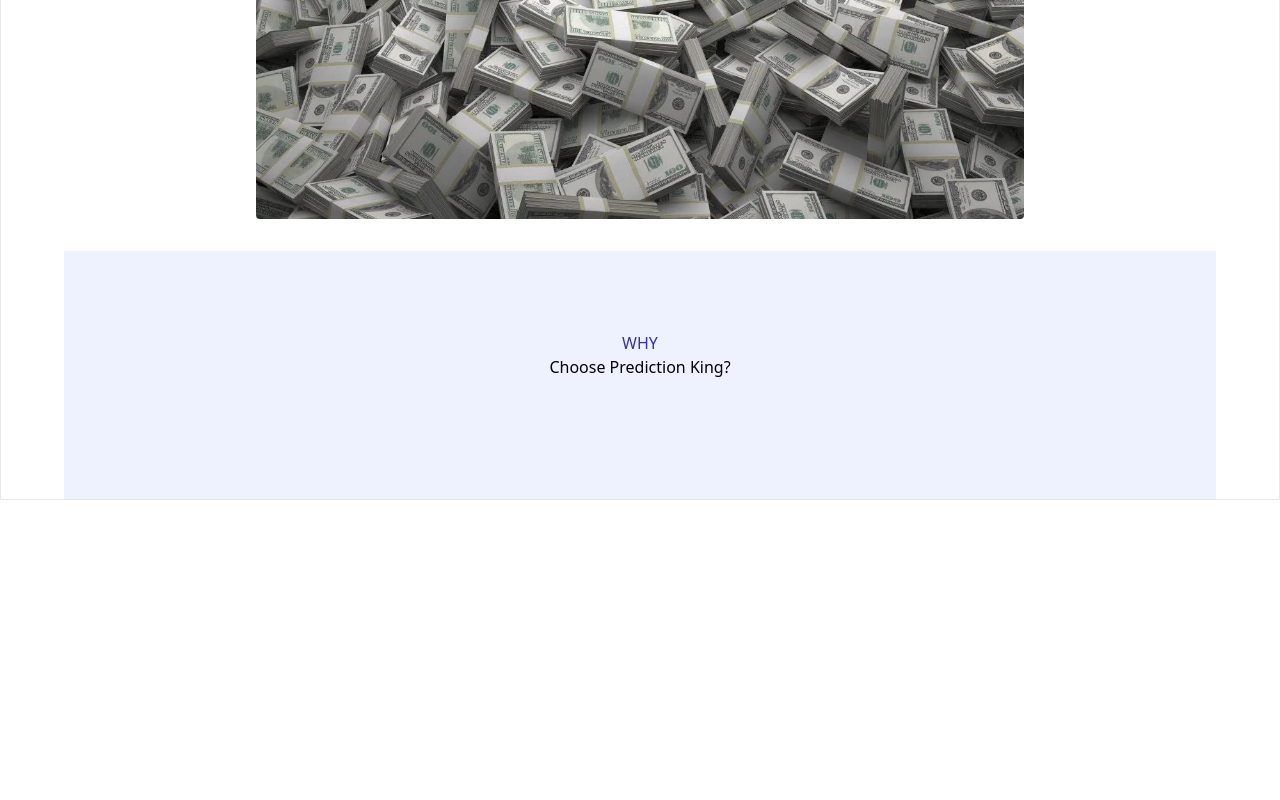
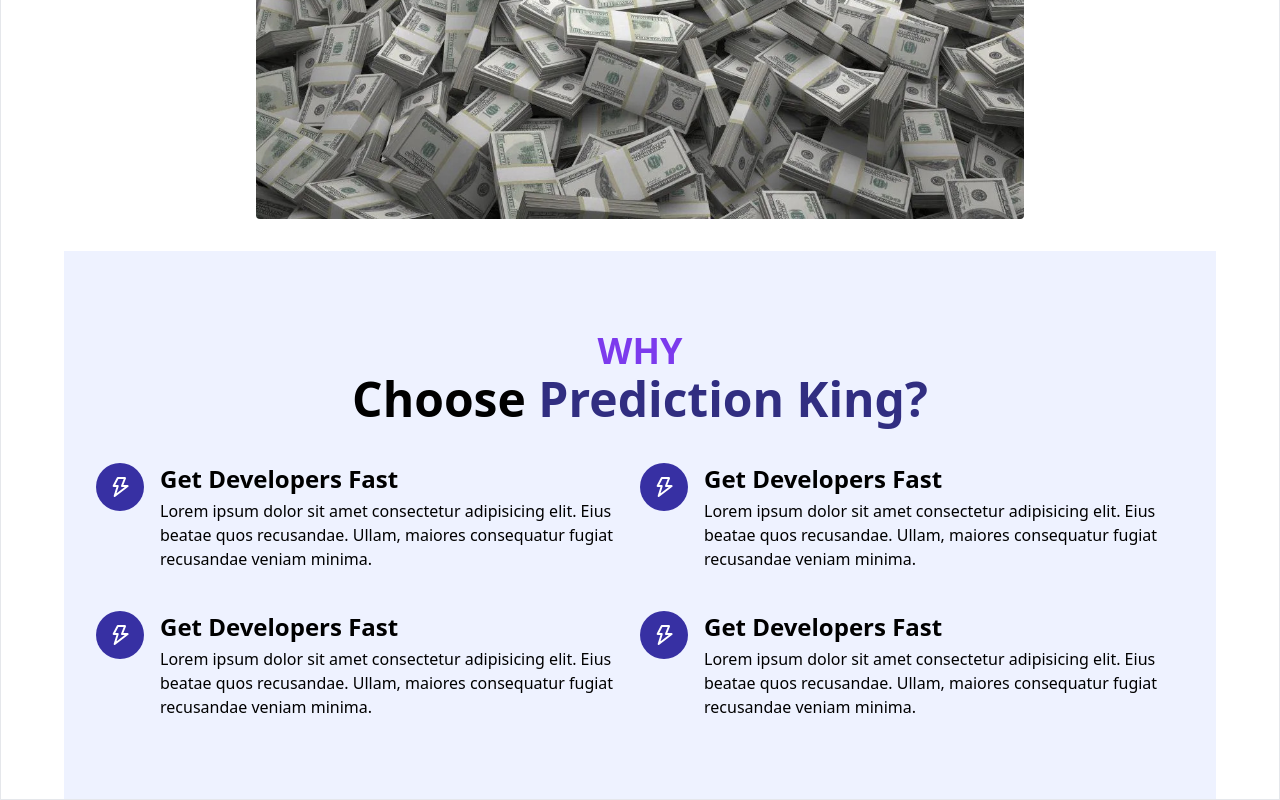
Before and after one commit to Rickey07/Prediction_king_landing_page, a website: page index.html in a window 1280 px wide. Shown: the part 744-1544 px from the top of the page. Before the commit the page ends 1244 px from the top, so only its background shows below. Drawn offline with nearby package versions, Linux system fonts and the light colour scheme.

Commit message:
Added Features section

```diff
--- a/index.html
+++ b/index.html
@@ -36,17 +36,87 @@
             Book a Call
           </button>
         </div>
-
       </section>
       <div class="relative mb-8 m-auto max-w-3xl mx-auto mt-5">
-        <img src="./assets/OFX3-iStock-492595743-1200x800.jpg" class="object-cover rounded" alt="company"/>
+        <img
+          src="./assets/OFX3-iStock-492595743-1200x800.jpg"
+          class="object-cover rounded"
+          alt="company"
+        />
       </div>
       <section id="features">
         <div class="max-w-6xl bg-indigo-50 mx-auto px-4 py-16 lg:px-8 lg:py-20">
-            <div class="max-w-xl mb-10 md:mx-auto sm:text-center">
-              <p class="text-base text-indigo-800">WHY</p>
-              <h2>Choose Prediction King?</h2>
+          <div class="max-w-xl mb-10 md:mx-auto sm:text-center">
+            <p class="text-base font-bold sm:text-4xl text-violet-600 mb-1">
+              WHY
+            </p>
+            <h2 class="text-[1.5rem] font-bold sm:text-5xl">
+              <span>Choose</span>
+              <span class="text-indigo-900">Prediction King?</span>
+            </h2>
+          </div>
+          <div class="grid mx-auto gap-y-10 space-y-4 sm:space-y-0 md:grid-cols-2">
+            <div class="flex flex-row">
+              <div class="mb-4 mr-4">
+                <div class="rounded-full w-12 h-12 p-2 text-white bg-indigo-800">
+                  <img src="./assets/thunder-svgrepo-com.svg" class="object-cover invert" alt="features"/>
+                </div>
+              </div>
+              <div>
+                <h2 class="mb-1 font-bold text-base sm:text-2xl">Get Developers Fast</h2>
+                <p class="font-light text-sm sm:text-base">
+                  Lorem ipsum dolor sit amet consectetur adipisicing elit. Eius
+                  beatae quos recusandae. Ullam, maiores consequatur fugiat
+                  recusandae veniam minima.
+                </p>
+              </div>
             </div>
+            <div class="flex flex-row">
+              <div class="mb-4 mr-4">
+                <div class="rounded-full w-12 h-12 p-2 text-white bg-indigo-800">
+                  <img src="./assets/thunder-svgrepo-com.svg" class="object-cover invert" alt="features"/>
+                </div>
+              </div>
+              <div>
+                <h2 class="mb-1 font-bold text-base sm:text-2xl">Get Developers Fast</h2>
+                <p class="font-light text-sm sm:text-base">
+                  Lorem ipsum dolor sit amet consectetur adipisicing elit. Eius
+                  beatae quos recusandae. Ullam, maiores consequatur fugiat
+                  recusandae veniam minima.
+                </p>
+              </div>
+            </div>
+            <div class="flex flex-row">
+              <div class="mb-4 mr-4">
+                <div class="rounded-full w-12 h-12 p-2 text-white bg-indigo-800">
+                  <img src="./assets/thunder-svgrepo-com.svg" class="object-cover invert" alt="features"/>
+                </div>
+              </div>
+              <div>
+                <h2 class="mb-1 font-bold text-base sm:text-2xl">Get Developers Fast</h2>
+                <p class="font-light text-sm sm:text-base">
+                  Lorem ipsum dolor sit amet consectetur adipisicing elit. Eius
+                  beatae quos recusandae. Ullam, maiores consequatur fugiat
+                  recusandae veniam minima.
+                </p>
+              </div>
+            </div>
+            <div class="flex flex-row">
+              <div class="mb-4 mr-4">
+                <div class="rounded-full w-12 h-12 p-2 text-white bg-indigo-800">
+                  <img src="./assets/thunder-svgrepo-com.svg" class="object-cover invert" alt="features"/>
+                </div>
+              </div>
+              <div>
+                <h2 class="mb-1 font-bold text-base sm:text-2xl">Get Developers Fast</h2>
+                <p class="font-light text-sm sm:text-base">
+                  Lorem ipsum dolor sit amet consectetur adipisicing elit. Eius
+                  beatae quos recusandae. Ullam, maiores consequatur fugiat
+                  recusandae veniam minima.
+                </p>
+              </div>
+            </div>
+          </div>
         </div>
       </section>
     </main>
```
Also changed, not shown: assets/thunder-svgrepo-com.svg (added).
